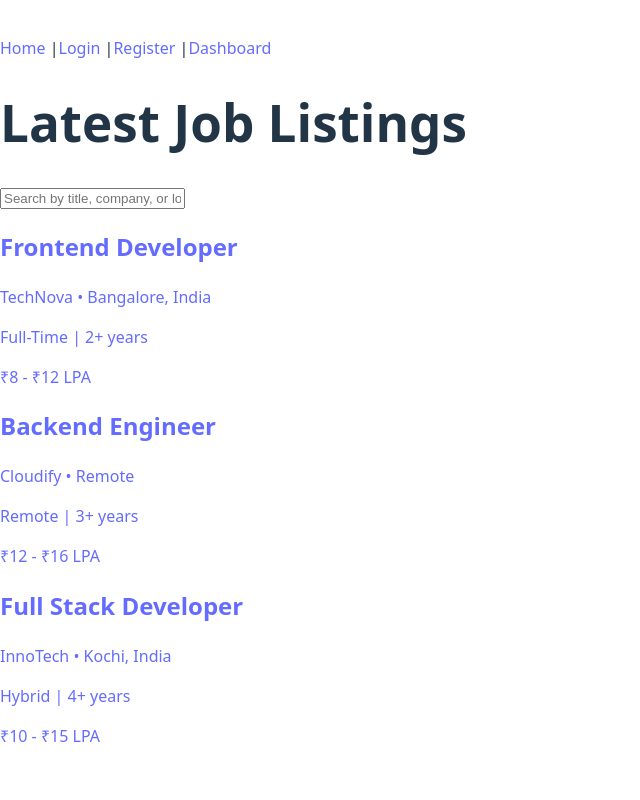
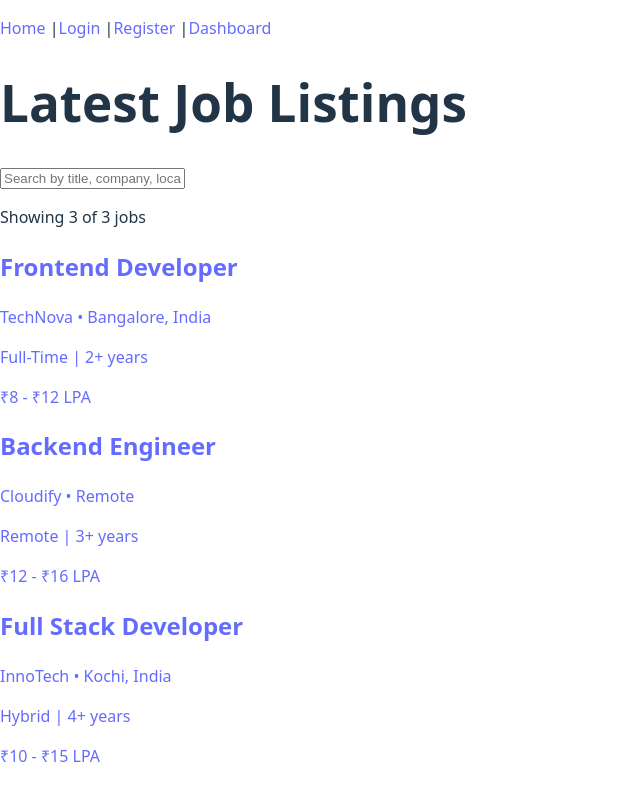
Before and after one commit to adheebabdulla007/devhire, a React (Vite) app: page / in a window 1280 px wide. Shown: the whole page, without its empty margins (0-640 px from the left). Built offline with nearby package versions, Linux system fonts and the light colour scheme.

Commit message:
Improved job search with filters, trimmig, result count, and hover effect

```diff
--- a/src/components/JobCard.jsx
+++ b/src/components/JobCard.jsx
@@ -3,7 +3,7 @@ import { Link } from "react-router-dom";
 function JobCard({ job }) {
   return (
     <Link to={`/job/${job.id}`}>
-      <div className="border p-4 rounded-xl shadow-md mb-4 hover:bg-gray-50">
+      <div className="border rounded-lg p-4 hover:shadow-md transition cursor-pointer bg-white">
         <h2 className="text-xl font-bold">{job.title}</h2>
         <p className="text-sm text-gray-600">
           {job.company} • {job.location}
--- a/src/pages/Home.jsx
+++ b/src/pages/Home.jsx
@@ -5,11 +5,15 @@ import JobCard from "../components/JobCard";
 function Home() {
   const [searchTerm, setSearchTerm] = useState("");
 
+  const term = searchTerm.trim().toLowerCase();
+
   const filteredJobs = jobs.filter(
     (job) =>
-      job.title.toLowerCase().includes(searchTerm.toLowerCase()) ||
-      job.company.toLowerCase().includes(searchTerm.toLowerCase()) ||
-      job.location.toLowerCase().includes(searchTerm.toLowerCase())
+      job.title.toLowerCase().includes(term) ||
+      job.company.toLowerCase().includes(term) ||
+      job.location.toLowerCase().includes(term) ||
+      job.type.toLowerCase().includes(term) ||
+      job.experience.toLowerCase().includes(term)
   );
 
   return (
@@ -19,13 +23,18 @@ function Home() {
       {/* Search Input */}
       <input
         type="text"
-        placeholder="Search by title, company, or location..."
+        placeholder="Search by title, company, location, type, or experience..."
         value={searchTerm}
         onChange={(e) => setSearchTerm(e.target.value)}
-        className="w-full p-2 border border-gray-300 rounded-lg mb-6"
+        className="w-full p-2 border border-gray-300 rounded-lg mb-4"
       />
 
-      {/* Render Job Cards */}
+      {/* Result Count */}
+      <p className="text-gray-500 mb-6">
+        Showing {filteredJobs.length} of {jobs.length} jobs
+      </p>
+
+      {/* Job Listings */}
       {filteredJobs.length > 0 ? (
         <div className="space-y-4">
           {filteredJobs.map((job) => (
```
